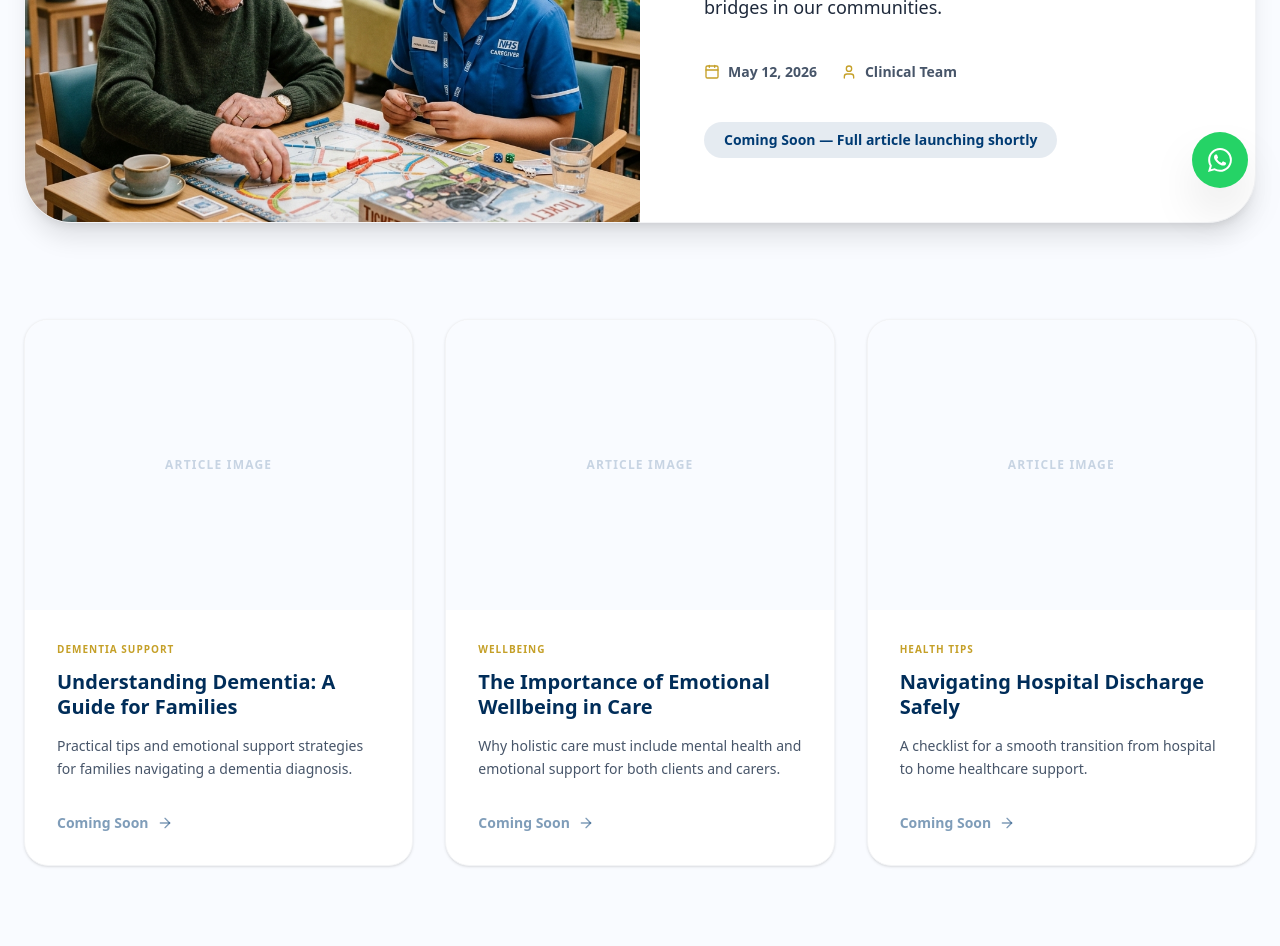
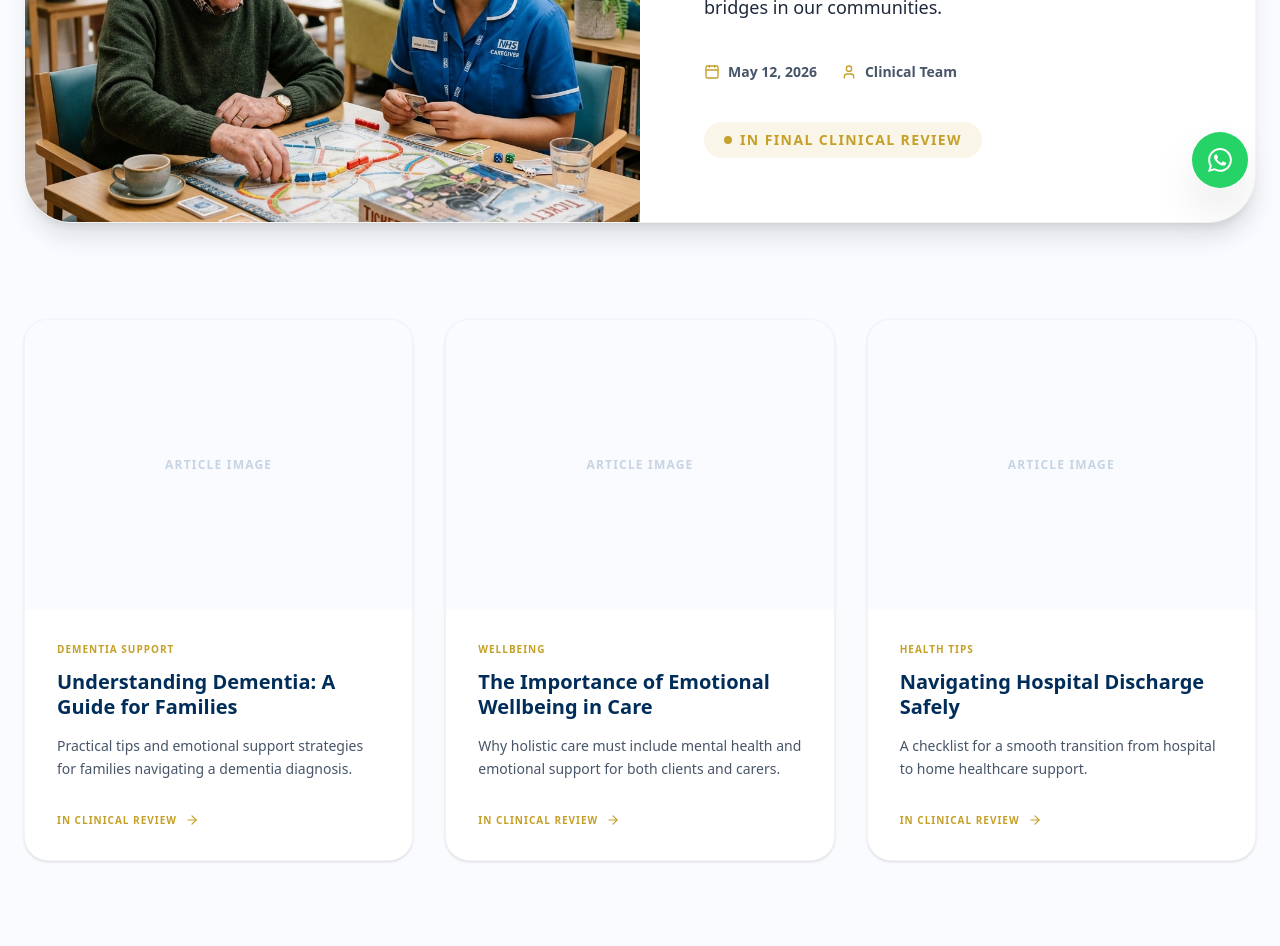
Before and after one commit to osofocarl-web/lifewell-healthcare, a Next.js app: page /blog in a window 1280 px wide. Shown: the part 580-1526 px from the top of the page. Built offline with nearby package versions, Linux system fonts and the light colour scheme.

Commit message:
Deploy: src/app/blog/page.tsx

```diff
--- a/src/app/blog/page.tsx
+++ b/src/app/blog/page.tsx
@@ -66,8 +66,9 @@ export default function BlogPage() {
               </div>
             </div>
             <div className="flex items-center gap-3 flex-wrap">
-              <span className="inline-flex items-center gap-2 bg-brand-blue/10 text-brand-blue px-5 py-2 rounded-full text-sm font-bold">
-                Coming Soon — Full article launching shortly
+              <span className="inline-flex items-center gap-2 bg-brand-gold/10 text-brand-gold px-5 py-2 rounded-full text-sm font-black uppercase tracking-widest">
+                <span className="w-2 h-2 bg-brand-gold rounded-full animate-pulse"></span>
+                In Final Clinical Review
               </span>
             </div>
           </div>
@@ -92,8 +93,8 @@ export default function BlogPage() {
                 <p className="text-sm text-text-muted mb-8 leading-relaxed flex-grow">
                    {post.excerpt}
                 </p>
-                <span className="flex items-center gap-2 text-brand-blue/50 font-bold text-sm cursor-default">
-                  Coming Soon <ArrowRight size={16} />
+                <span className="flex items-center gap-2 text-brand-gold font-black text-[10px] uppercase tracking-widest cursor-default">
+                  In Clinical Review <ArrowRight size={14} />
                 </span>
               </div>
             </motion.div>
```
